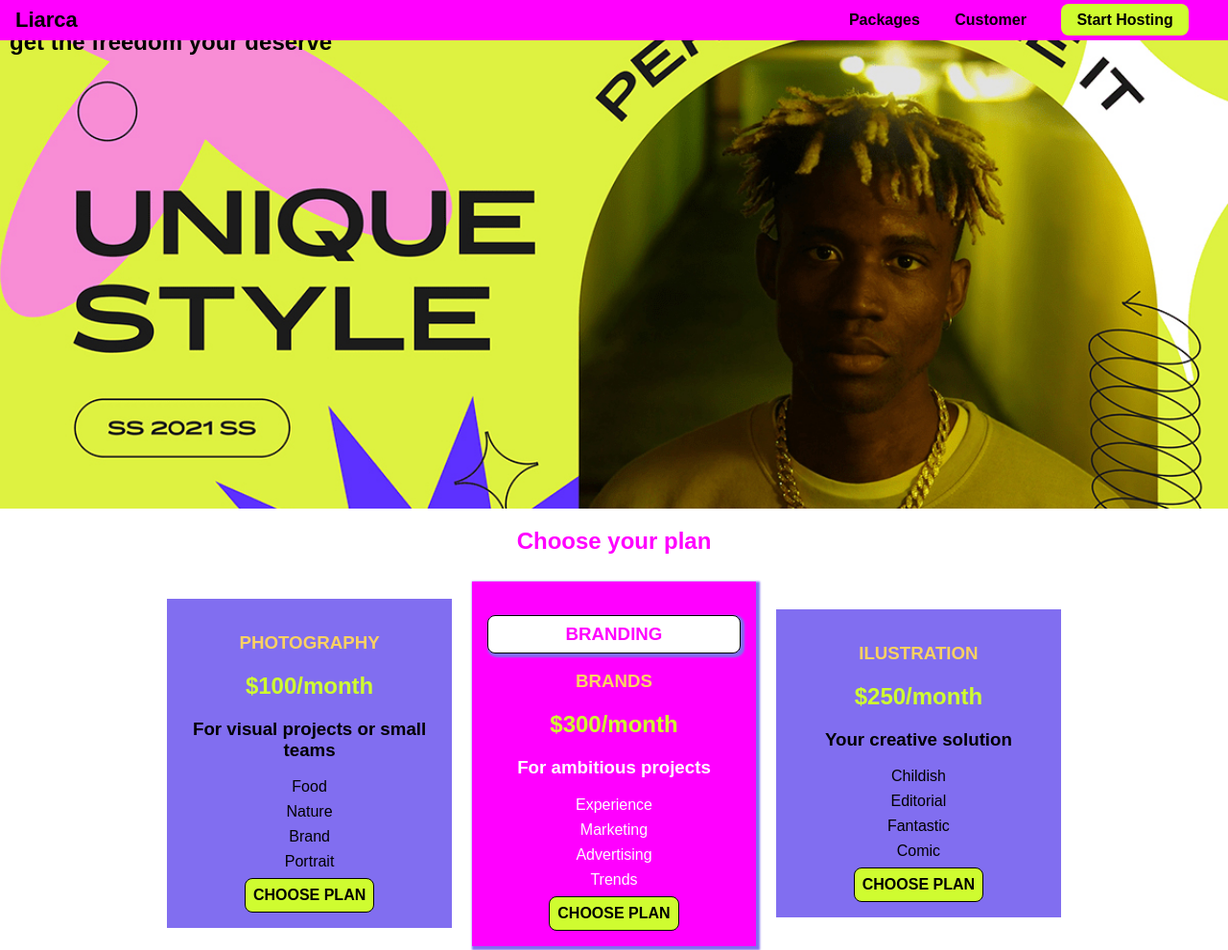
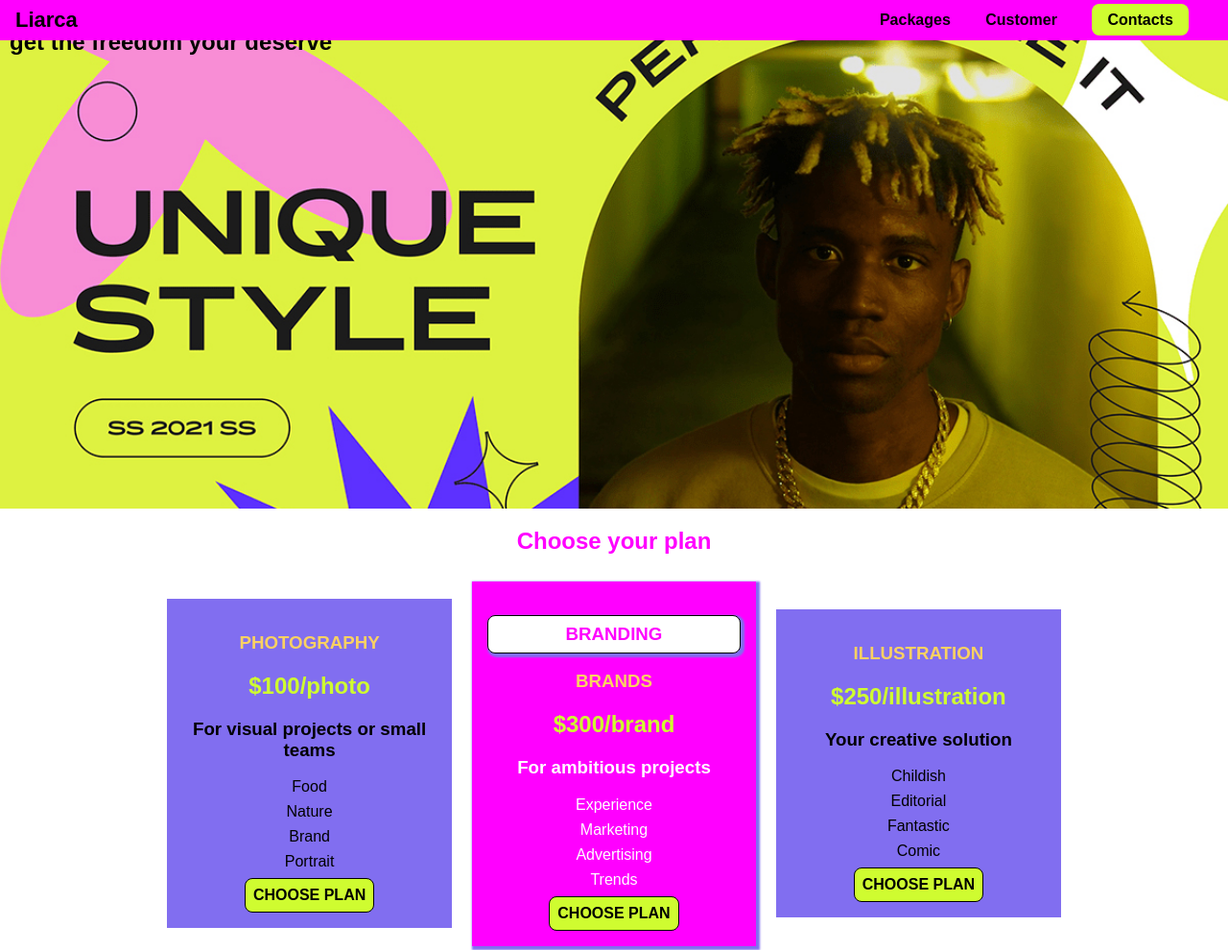
Before and after one commit to gabyord/academicc, a plain HTML site: page index.html in a window 1280 px wide. Shown: the top 990 px of the page at 96% size. Drawn offline with Linux system fonts and the light colour scheme.

Commit message:
se cambio informacion

```diff
--- a/index.html
+++ b/index.html
@@ -24,7 +24,7 @@
                 <a href="customers/index.html">Customer</a>
                 </li>
             <li class="main-nav__item main-nav__item--cta">
-                <a href="start-hosting/index.html">Start Hosting</a>
+                <a href="contacts/index.html">Contacts</a>
             </li></ul>
     </nav>
     </header>
@@ -36,7 +36,7 @@
             <h1 class="section-title">Choose your plan</h1>
             <div class="plan__list"><article class="plan">
                 <h1 class="plan__title">PHOTOGRAPHY</h1>
-                <h2 class="plan__price">$100/month</h2>
+                <h2 class="plan__price">$100/photo</h2>
                 <h3> For visual projects or small teams</h3>
                 <ul class="plan__features">
                     <li class="plan__feature"> Food</li>
@@ -51,7 +51,7 @@
         <article class="plan plan--highlighted">
             <h1 class="plan__annotation">BRANDING</h1>
             <h1 class="plan__title">BRANDS</h1>
-            <h2 class="plan__price">$300/month</h2>
+            <h2 class="plan__price">$300/brand</h2>
             <h3>For ambitious projects</h3>
             <ul class="plan__features">
                 <li class="plan__feature"> Experience</li>
@@ -64,8 +64,8 @@
             </div>
         </article>
         <article class="plan">
-            <h1 class="plan__title">ILUSTRATION</h1>
-            <h2 class="plan__price">$250/month</h2>
+            <h1 class="plan__title">ILLUSTRATION</h1>
+            <h2 class="plan__price">$250/illustration</h2>
             <h3> Your creative solution</h3>
             <ul class="plan__features">
                 <li class="plan__feature">Childish</li>
```
Also changed, not shown: packages/index.html (+2 -2 lines).
